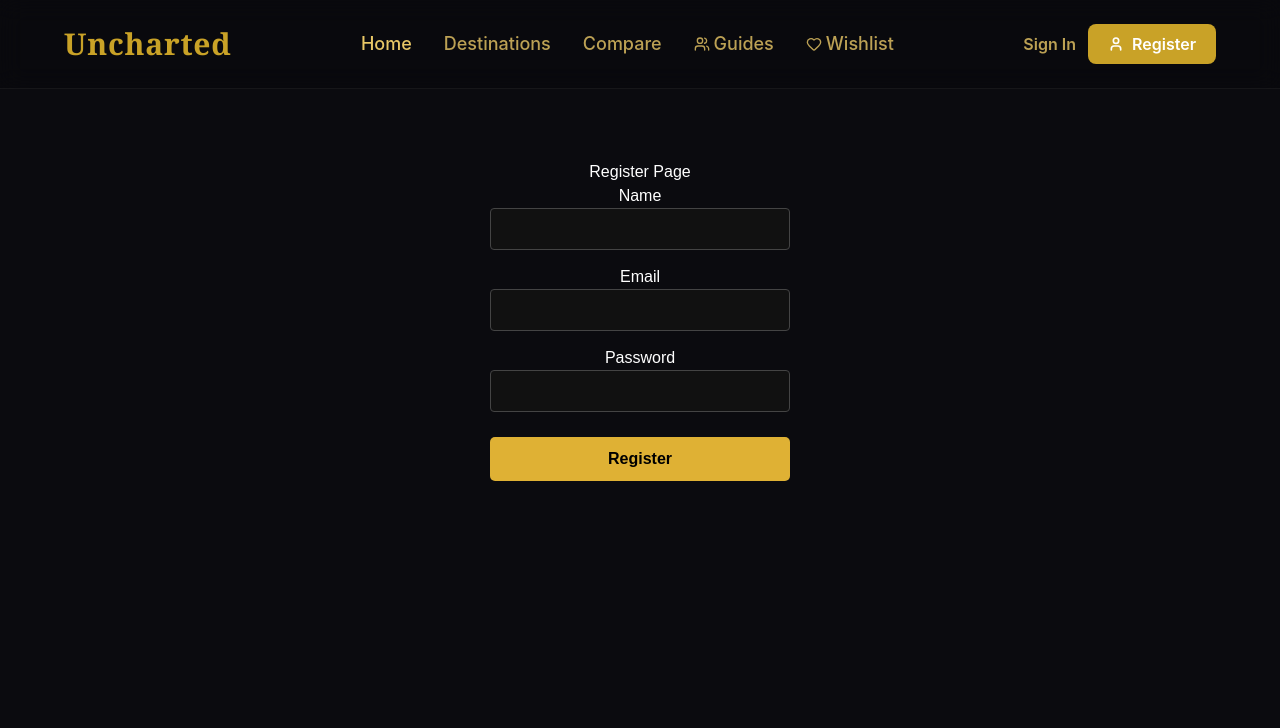
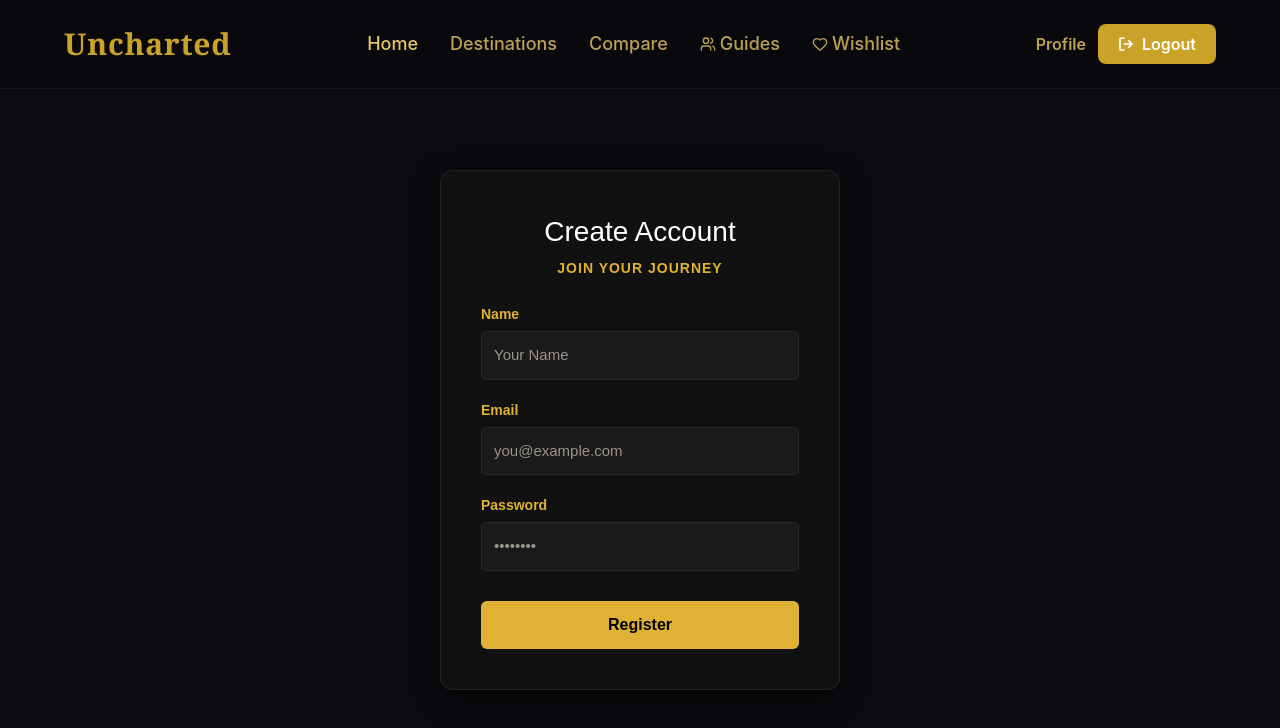
Before and after one commit to nithin0706/uncharted, a React (Vite) app in the folder client/: page /register in a window 1280 px wide. Shown: the top 728 px of the page. Built offline with nearby package versions, Linux system fonts and the light colour scheme; no server answers; sample sign-in values are in the browser's storage.

Commit message:
profile fix

```diff
--- a/client/src/components/TopAppBar.jsx
+++ b/client/src/components/TopAppBar.jsx
@@ -1,7 +1,15 @@
-import { Link } from "react-router-dom";
-import { User, Heart, Users } from "lucide-react";
+import { Link, useNavigate } from "react-router-dom";
+import { User, Heart, Users, LogOut } from "lucide-react";
 
 export default function TopAppBar() {
+  const navigate = useNavigate();
+  const token = localStorage.getItem("token");
+
+  const handleLogout = () => {
+    localStorage.removeItem("token");
+    navigate("/");
+  };
+
   return (
     <header className="fixed top-0 left-0 w-full z-50 flex items-center justify-between px-8 md:px-16 py-6 bg-black/10 backdrop-blur-md border-b border-white/5">
       {/* Brand */}
@@ -14,53 +22,51 @@ export default function TopAppBar() {
 
       {/* Navigation */}
       <nav className="hidden md:flex items-center gap-8 text-lg font-medium">
-        <Link
-          to="/"
-          className="text-[#E8C766] hover:text-white transition-colors"
-        >
+        <Link to="/" className="text-[#E8C766] hover:text-white transition-colors">
           Home
         </Link>
-
-        <Link
-          to="/destinations"
-          className="text-[#E8C766]/80 hover:text-white transition-colors"
-        >
+        <Link to="/destinations" className="text-[#E8C766]/80 hover:text-white transition-colors">
           Destinations
         </Link>
-
-        <Link
-          to="/compare"
-          className="text-[#E8C766]/80 hover:text-white transition-colors"
-        >
+        <Link to="/compare" className="text-[#E8C766]/80 hover:text-white transition-colors">
           Compare
         </Link>
-
-        <Link
-          to="/guides"
-          className="text-[#E8C766]/80 hover:text-white transition-colors inline-flex items-center gap-1"
-        >
+        <Link to="/guides" className="text-[#E8C766]/80 hover:text-white transition-colors inline-flex items-center gap-1">
           <Users size={16} />
           Guides
         </Link>
-
-        <Link
-          to="/wishlist"
-          className="text-[#E8C766]/80 hover:text-white transition-colors inline-flex items-center gap-1"
-        >
+        <Link to="/wishlist" className="text-[#E8C766]/80 hover:text-white transition-colors inline-flex items-center gap-1">
           <Heart size={16} />
           Wishlist
         </Link>
       </nav>
 
-      {/* Sign In / Register */}
+      {/* Auth area */}
       <div className="flex items-center gap-3">
+        {token ? (
+          <>
+            <Link
+              to="/profile"
+              className="text-[#E8C766]/80 hover:text-white transition-colors font-semibold"
+            >
+              Profile
+            </Link>
+            <button
+              onClick={handleLogout}
+              className="bg-[#C9A227] text-white px-5 py-2 rounded-lg font-semibold hover:bg-[#E8C766] transition-all inline-flex items-center gap-2 shadow-md"
+            >
+              <LogOut size={16} className="stroke-[2.5]" />
+              <span>Logout</span>
+            </button>
+          </>
+        ) : (
+          <>
             <Link
               to="/login"
               className="text-[#E8C766]/80 hover:text-white transition-colors font-semibold"
             >
               Sign In
             </Link>
-
             <Link
               to="/register"
               className="bg-[#C9A227] text-white px-5 py-2 rounded-lg font-semibold hover:bg-[#E8C766] transition-all inline-flex items-center gap-2 shadow-md"
@@ -68,6 +74,8 @@ export default function TopAppBar() {
               <User size={16} className="stroke-[2.5]" />
               <span>Register</span>
             </Link>
+          </>
+        )}
       </div>
     </header>
   );
--- a/client/src/pages/Profile.jsx
+++ b/client/src/pages/Profile.jsx
@@ -1,96 +1,75 @@
+import { useEffect, useState } from "react";
+import { getProfile } from "../services/authService";
 import { useNavigate } from "react-router-dom";
-import { useState } from "react";
-import axios from "axios";
-import "./../styles/Login.css";
 
-const API_BASE = `${import.meta.env.VITE_API_URL}/api`;
+function Profile() {
+  const [user, setUser] = useState(null);
+  const navigate = useNavigate();
 
-function Login() {
-  const navigate = useNavigate();
-  const [email, setEmail] = useState("");
-  const [password, setPassword] = useState("");
-  const [error, setError] = useState("");
-  const [loading, setLoading] = useState(false);
+  useEffect(() => {
+    const fetchProfile = async () => {
+      try {
+        const token = localStorage.getItem("token");
 
-  const handleSubmit = async (e) => {
-    e.preventDefault();
-    setError("");
+        if (!token) {
+          navigate("/login");
+          return;
+        }
 
-    if (!email || !password) {
-      alert("Please fill all fields");
-      return;
-    }
+        const response = await getProfile(token);
+        setUser(response.data.user);
+      } catch (error) {
+        console.error(error);
+        navigate("/login");
+      }
+    };
+    fetchProfile();
+  }, [navigate]);
 
-    setLoading(true);
-    try {
-      const res = await axios.post(`${API_BASE}/auth/login`, {
-        email,
-        password,
-      });
-
-      localStorage.setItem("token", res.data.token);
-
-      if (res.data.user) {
-        localStorage.setItem("user", JSON.stringify(res.data.user));
-      }
-
-      console.log("Login successful:", res.data);
-
-      const role = res.data.user?.role;
-      if (role === "admin") {
-        navigate("/admin");
-      } else {
-        // FIX: Redirect straight to the profile page instead of the landing page
-        navigate("/profile");
-      }
-    } catch (err) {
-      if (err.response?.status === 400 || err.response?.status === 401) {
-        setError("Invalid email or password.");
-      } else {
-        setError("Could not reach the backend. Make sure it's running on port 5000.");
-      }
-      console.error(err);
-    } finally {
-      setLoading(false);
-    }
+  const handleLogout = () => {
+    localStorage.removeItem("token");
+    navigate("/");
   };
 
+  if (!user) {
+    return (
+      <div className="min-h-screen flex items-center justify-center bg-black text-white">
+        Loading...
+      </div>
+    );
+  }
+
   return (
-    <div className="login-container">
-      <div className="login-card">
-        <h1 className="login-title">Welcome Back</h1>
-        <p className="login-subtitle">Sign in to continue your journey</p>
+    <div className="min-h-screen flex items-center justify-center bg-black px-4 pt-24">
+      <div className="w-full max-w-sm bg-white/5 border border-white/10 rounded-xl p-8">
+        <div className="flex flex-col items-center mb-6">
+          <div className="w-20 h-20 rounded-full bg-[#C9A227] flex items-center justify-center text-3xl font-bold text-black mb-4">
+            {user.name?.[0]?.toUpperCase()}
+          </div>
+          <h1 className="text-2xl font-serif font-bold text-[#E8C766]">
+            {user.name}
+          </h1>
+          <span className="text-xs uppercase tracking-wide text-[#C9A227]/70 mt-1">
+            {user.role}
+          </span>
+        </div>
 
-        <form className="login-form" onSubmit={handleSubmit}>
-          <div className="login-field">
-            <label>Email</label>
-            <input
-              type="email"
-              value={email}
-              onChange={(e) => setEmail(e.target.value)}
-              placeholder="you@example.com"
-            />
+        <div className="flex flex-col gap-3 text-white mb-6">
+          <div>
+            <p className="text-sm text-[#E8C766]/70">Email</p>
+            <p>{user.email}</p>
           </div>
+        </div>
 
-          <div className="login-field">
-            <label>Password</label>
-            <input
-              type="password"
-              value={password}
-              onChange={(e) => setPassword(e.target.value)}
-              placeholder="••••••••"
-            />
-          </div>
-
-          {error && <p className="login-error">{error}</p>}
-
-          <button type="submit" className="login-btn" disabled={loading}>
-            {loading ? "Logging in..." : "Login"}
-          </button>
-        </form>
+        <button
+          onClick={handleLogout}
+          className="w-full bg-[#C9A227] text-white py-2 rounded-lg font-semibold hover:bg-[#E8C766] transition-all"
+        >
+          Logout
+        </button>
       </div>
     </div>
   );
 }
 
-export default Login;
+export default Profile;
--- a/client/src/pages/Register.jsx
+++ b/client/src/pages/Register.jsx
@@ -46,54 +46,112 @@ function Register() {
     <div
       style={{
         display: "flex",
-        flexDirection: "column",
+        justifyContent: "center",
         alignItems: "center",
-        justifyContent: "center",
-        minHeight: "80vh",
+        minHeight: "100vh",
+        fontFamily: "sans-serif",
         color: "#fff",
-        fontFamily: "sans-serif",
+        padding: "100px 20px 40px",
+        boxSizing: "border-box",
       }}
     >
-      <h1>Register Page</h1>
+      <div
+        style={{
+          backgroundColor: "#111111",
+          border: "1px solid #222",
+          borderRadius: "12px",
+          padding: "40px",
+          width: "100%",
+          maxWidth: "400px",
+          boxShadow: "0 8px 24px rgba(0, 0, 0, 0.5)",
+          textAlign: "center",
+        }}
+      >
+        <h1 style={{ margin: "0 0 5px 0", fontSize: "28px", color: "#fff" }}>
+          Create Account
+        </h1>
+        <p
+          style={{
+            margin: "0 0 25px 0",
+            color: "#dfb134",
+            fontSize: "14px",
+            textTransform: "uppercase",
+            letterSpacing: "1px",
+            fontWeight: "bold",
+          }}
+        >
+          Join Your Journey
+        </p>
 
         <form
           onSubmit={handleSubmit}
           style={{
             display: "flex",
             flexDirection: "column",
-          alignItems: "center",
-          gap: "15px",
+            gap: "20px",
             width: "100%",
-          maxWidth: "300px",
           }}
         >
-        <div style={{ width: "100%", display: "flex", flexDirection: "column", alignItems: "center" }}>
-          <label>Name</label>
+          <div style={{ width: "100%", display: "flex", flexDirection: "column", alignItems: "flex-start" }}>
+            {/* Updated heading color to yellow */}
+            <label style={{ fontSize: "14px", color: "#dfb134", marginBottom: "6px", fontWeight: "600" }}>Name</label>
             <input
               type="text"
               value={name}
               onChange={(e) => setName(e.target.value)}
-            style={{ width: "100%", padding: "8px", borderRadius: "4px", border: "1px solid #444", backgroundColor: "#111", color: "#fff" }}
+              placeholder="Your Name"
+              style={{
+                width: "100%",
+                padding: "12px",
+                borderRadius: "6px",
+                border: "1px solid #2a2a2a",
+                backgroundColor: "#1a1a1a",
+                color: "#fff",
+                boxSizing: "border-box",
+                fontSize: "15px",
+              }}
             />
           </div>
 
-        <div style={{ width: "100%", display: "flex", flexDirection: "column", alignItems: "center" }}>
-          <label>Email</label>
+          <div style={{ width: "100%", display: "flex", flexDirection: "column", alignItems: "flex-start" }}>
+            {/* Updated heading color to yellow */}
+            <label style={{ fontSize: "14px", color: "#dfb134", marginBottom: "6px", fontWeight: "600" }}>Email</label>
             <input
               type="email"
               value={email}
               onChange={(e) => setEmail(e.target.value)}
-            style={{ width: "100%", padding: "8px", borderRadius: "4px", border: "1px solid #444", backgroundColor: "#111", color: "#fff" }}
+              placeholder="you@example.com"
+              style={{
+                width: "100%",
+                padding: "12px",
+                borderRadius: "6px",
+                border: "1px solid #2a2a2a",
+                backgroundColor: "#1a1a1a",
+                color: "#fff",
+                boxSizing: "border-box",
+                fontSize: "15px",
+              }}
             />
           </div>
 
-        <div style={{ width: "100%", display: "flex", flexDirection: "column", alignItems: "center" }}>
-          <label>Password</label>
+          <div style={{ width: "100%", display: "flex", flexDirection: "column", alignItems: "flex-start" }}>
+            {/* Updated heading color to yellow */}
+            <label style={{ fontSize: "14px", color: "#dfb134", marginBottom: "6px", fontWeight: "600" }}>Password</label>
             <input
               type="password"
               value={password}
               onChange={(e) => setPassword(e.target.value)}
-            style={{ width: "100%", padding: "8px", borderRadius: "4px", border: "1px solid #444", backgroundColor: "#111", color: "#fff" }}
+              placeholder="••••••••"
+              style={{
+                width: "100%",
+                padding: "12px",
+                borderRadius: "6px",
+                border: "1px solid #2a2a2a",
+                backgroundColor: "#1a1a1a",
+                color: "#fff",
+                boxSizing: "border-box",
+                fontSize: "15px",
+              }}
             />
           </div>
 
@@ -103,19 +161,23 @@ function Register() {
               backgroundColor: "#dfb134",
               color: "#000",
               border: "none",
-            padding: "10px 20px",
+              padding: "12px 24px",
               fontSize: "16px",
               fontWeight: "bold",
-            borderRadius: "5px",
+              borderRadius: "6px",
               cursor: "pointer",
               marginTop: "10px",
-            width: "100%"
+              width: "100%",
+              transition: "opacity 0.2s ease",
             }}
+            onMouseEnter={(e) => (e.target.style.opacity = "0.9")}
+            onMouseLeave={(e) => (e.target.style.opacity = "1")}
           >
             Register
           </button>
         </form>
       </div>
+    </div>
   );
 }
 
```
Lines whose indentation alone changed are shown as unchanged.
